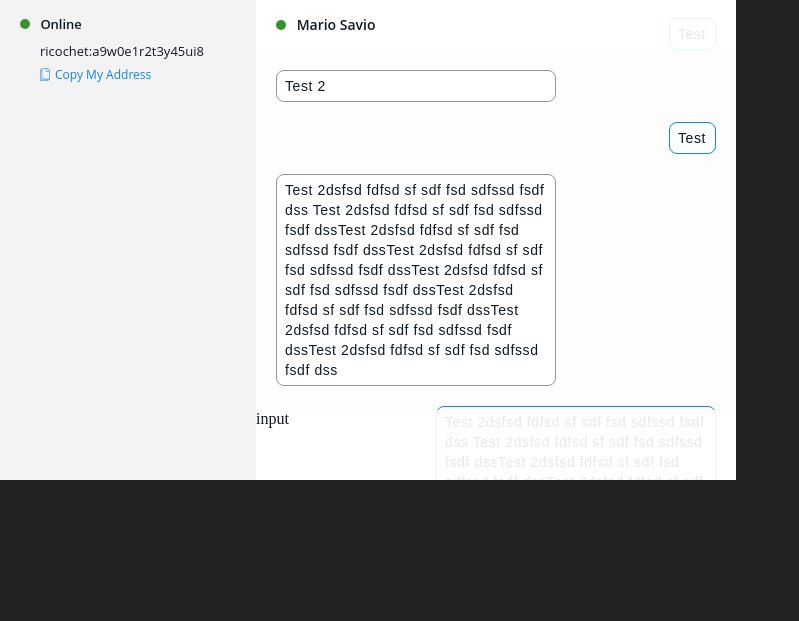
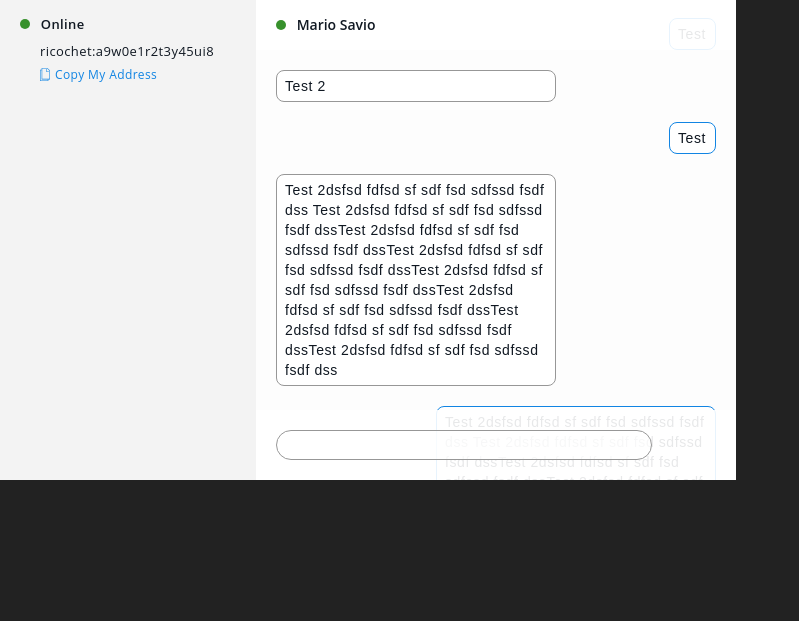
Before and after one commit to jpt/ricochet-ui, a plain HTML site: page index.html in a window 1280 px wide. Shown: the whole page, without its empty margins (0-799 px from the left). Drawn offline with Linux system fonts and the light colour scheme.

Commit message:
add input

```diff
--- a/index.html
+++ b/index.html
@@ -26,6 +26,7 @@
 
     .panel.left {
       font-family: "Open Sans";
+      letter-spacing: 0.4px;
       width: 256px;
       color: #101822;
       background-color: #f3f3f3;
@@ -117,6 +118,7 @@
       font-family: 'Open Sans';
       font-weight: 600;
       line-height: 50px;
+      letter-spacing: 0px;
       left: 256px;
       z-index: 5;
       height: 50px;
@@ -150,22 +152,41 @@
       margin-right: 5px;
       margin-top: -0.5px;
     }
+
+    input:focus{
+      outline: none;
+    }
+    input {
+      height: 30px;
+      width: 376px;
+      border-radius: 16px;
+      border: 1px solid #979797;
+      line-height: 70px;
+      background-color: rgba(255,255,255,0.7);
+      z-index: 10;
+      margin-top: 20px;
+      margin-left: 20px;
+    }
   </style>
   <title>Ricochet</title>
 </head>
 <body>
 
   <div id="ricochet">
+
     <div class="panel left">
       <div id="top-block">
         <div id="status"><div class="online"></div> Online</div>
         <div id="address">ricochet:a9w0e1r2t3y45ui8</div>
         <div id="copy"><img src="copy.svg">Copy My Address</div>
-
+      </div>
+      <div id="requests">
+      </div>
+      <div id="contacts">
       </div>
     </div>
+
     <div class="panel right">
-
       <div id="contact-name">
         <div class="online"></div> Mario Savio
       </div>
@@ -207,11 +228,11 @@
       </div>
 
       <div id="input">
-        input
+        <input type="text" placeholder=""></input>
       </div>
+    <div>
 
+  </div>
 
-    <div>
-  </div>
 </body>
 </html>
```
Also changed, not shown: attach-paperclip.svg (added).
